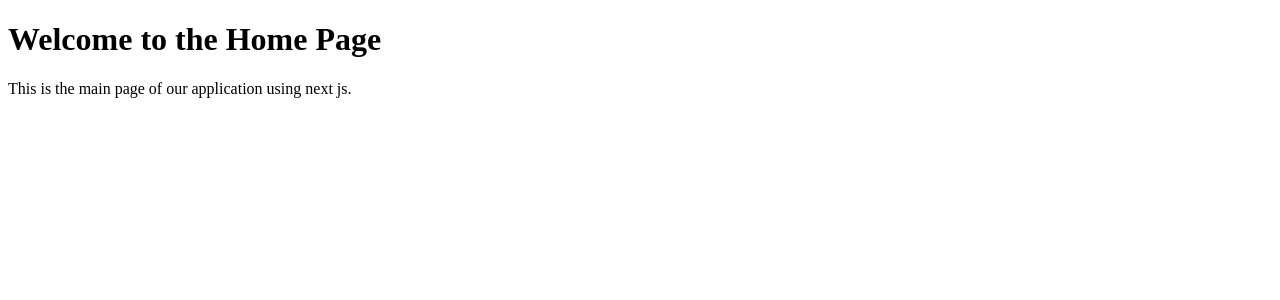
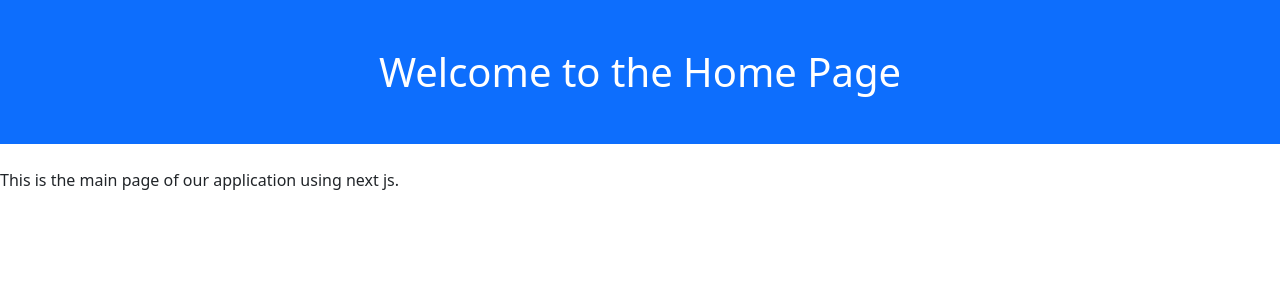
Before and after one commit to iambarun/E-Learning-Marketplace, a Next.js app in the folder client/: page / in a window 1280 px wide. Shown: the top 300 px of the page. Built offline with nearby package versions, Linux system fonts and the light colour scheme.

Commit message:
bootstrap and antd setup

```diff
--- /dev/null
+++ b/client/pages/_app.js
@@ -0,0 +1,9 @@
+import 'bootstrap/dist/css/bootstrap.min.css';
+//import 'antd/dist/antd.css';
+
+function MyApp({ Component, pageProps }) {
+  return <Component {...pageProps} />;
+}
+
+
+export default MyApp;
--- a/client/pages/index.js
+++ b/client/pages/index.js
@@ -1,9 +1,9 @@
 const Index = () => {
   return (
-    <div>
-      <h1>Welcome to the Home Page</h1>
+    <>
+      <h1 className="text-center bg-primary text-white py-5 mb-4">Welcome to the Home Page</h1>
       <p>This is the main page of our application using next js.</p>
-    </div>
+    </>
   );
 };
 
```
